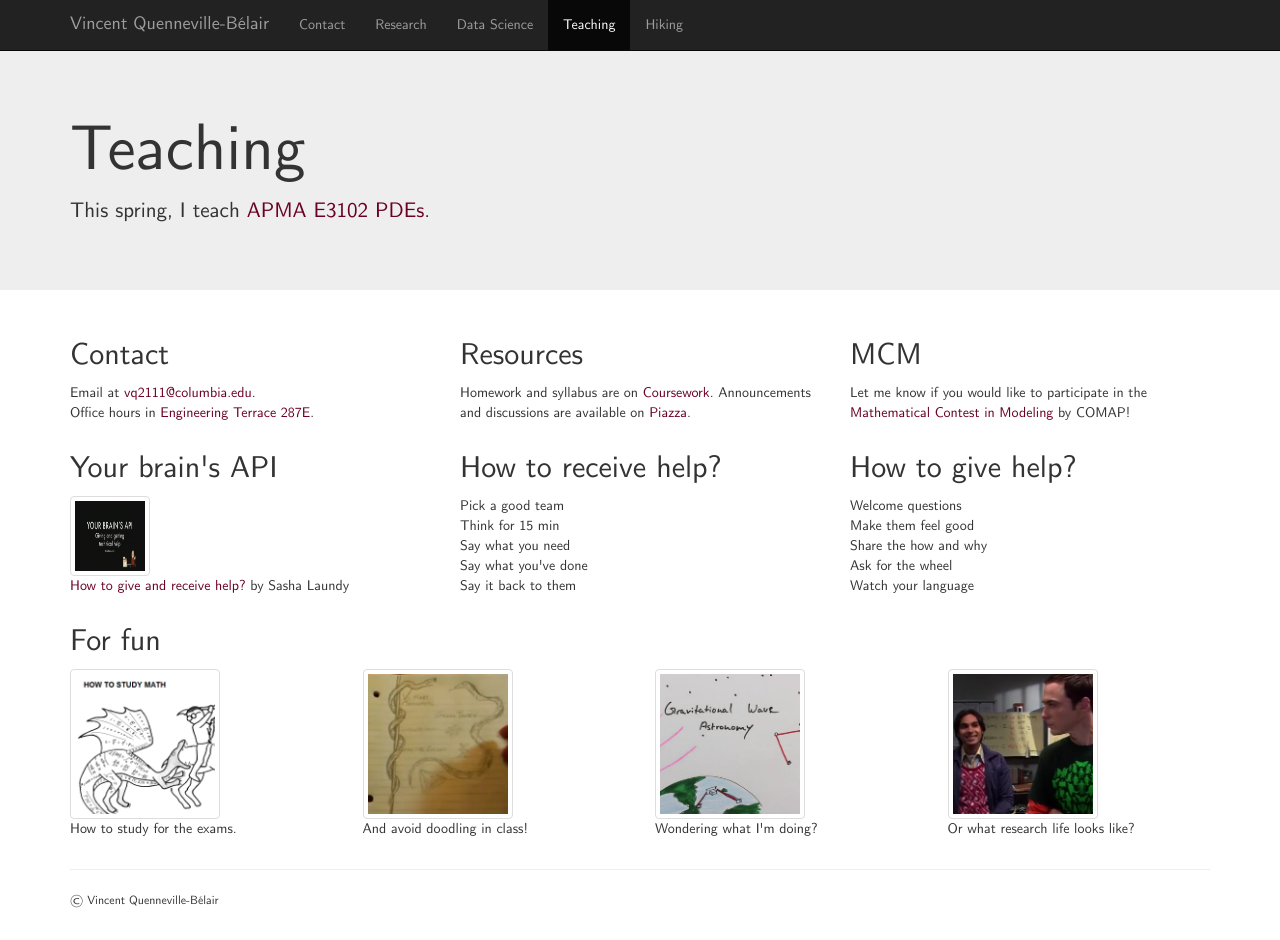
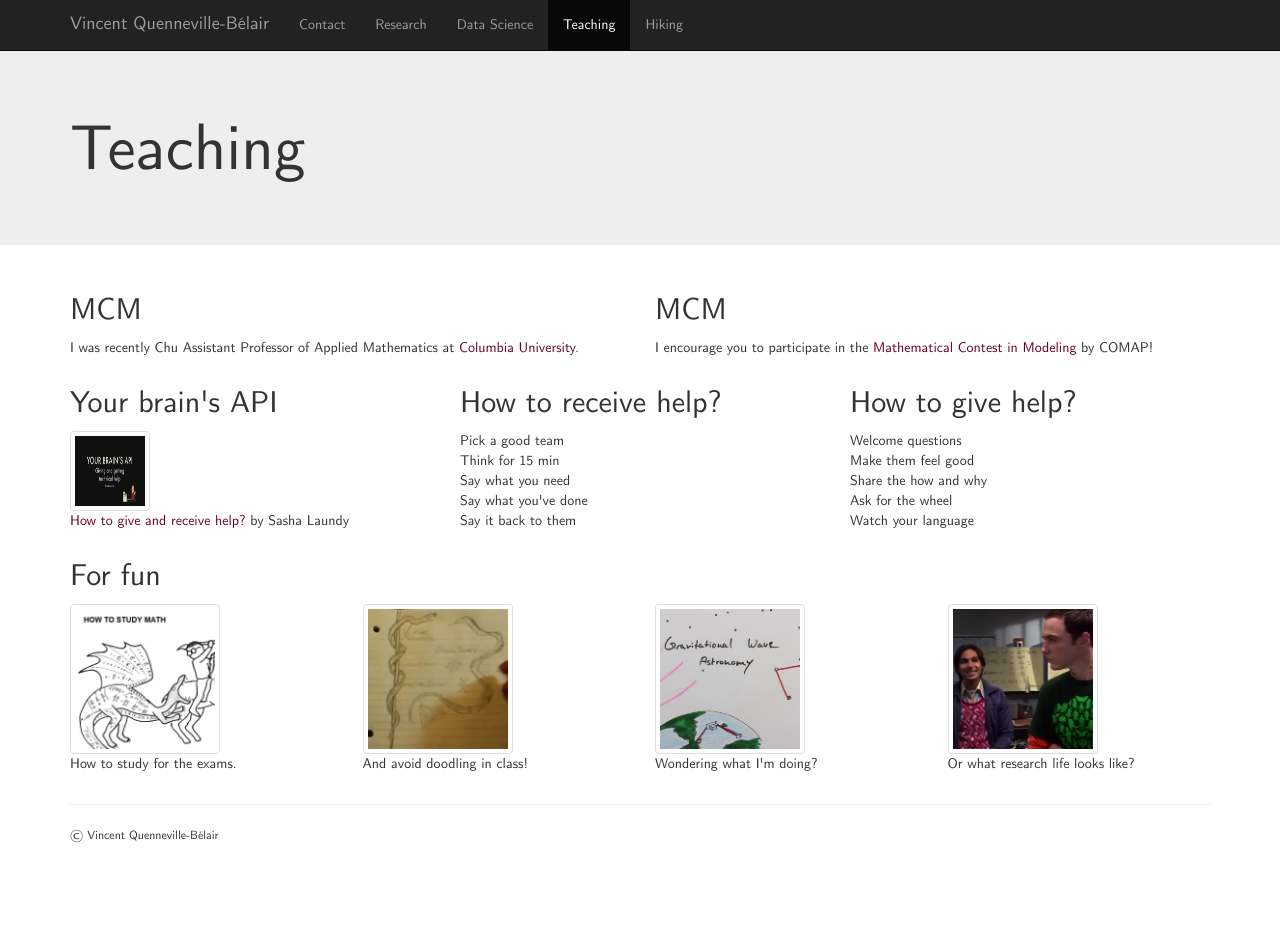
Before and after one commit to vincentqb/vincentqb.github.io.archive, a Jekyll site: the page built from teaching.html, in a window 1280 px wide and 940 px high. Built offline with Jekyll 4.4.1, drawn with Linux system fonts in a browser that asks for light colours; nearby versions of some CDN libraries.

Commit message:
cleaning teaching.

```diff
--- a/teaching.html
+++ b/teaching.html
@@ -35,37 +35,23 @@
 <div class="jumbotron">
 <div class="container">
 <h1>Teaching</h1>
-<p>
-This spring, I teach <a href="http://apam.columbia.edu/apam-courses">APMA E3102 PDEs</a>.
-</p>
-<!--<p><a class="btn btn-default" href="teaching-past.html" role="button">Previous &raquo;</a></p>-->
 </div>
 </div>
 
 <div class="container">
 <div class="row">
 
-<div class="col-md-4 col-sm-12">
-<h2>Contact</h2>
-<p>Email at <a href="mailto:vq2111@columbia.edu">vq2111@columbia.edu</a>.
-<br>Office hours
-in <a href="http://facilities.columbia.edu/building-information/703">Engineering Terrace 287E</a>.
-<!--<br>Office hours Mondays 3:30-5pm. APAM closes at 5pm!-->
+<div class="col-md-6 col-sm-12">
+<h2>MCM</h2>
+<p>
+I was recently Chu Assistant Professor of Applied Mathematics at <a href="http://apam.columbia.edu/">Columbia University</a>.
 </p>
 </div>
 
-<div class="col-md-4 col-sm-12">
-<h2>Resources</h2>
-<p>
-Homework and syllabus are on <a href="https://courseworks2.columbia.edu/courses/25872">Coursework</a>.
-Announcements and discussions are available on <a href="https://piazza.com/class/ixavpviwx973bb">Piazza</a>.
-</p>
-</div>
-
-<div class="col-md-4 col-sm-12">
+<div class="col-md-6 col-sm-12">
 <h2>MCM</h2>
 <p>
-Let me know if you would like to participate in the <a href="http://www.comap.com/undergraduate/contests/index.html">Mathematical Contest in Modeling</a> by COMAP!
+I encourage you to participate in the <a href="http://www.comap.com/undergraduate/contests/index.html">Mathematical Contest in Modeling</a> by COMAP!
 </p>
 </div>
 
@@ -99,34 +85,6 @@
 </p>
 </div>
 
-<!--
-<div class="col-md-4 col-sm-6">
-<p>
-<h2>LaTeX</h2>
-This <a href="docs/example.tex">example</a>
-with this <a href="docs/example.eps">figure</a>
-results in <a href="docs/example.pdf">this</a>
-<br>Install
-<a href="http://www.tug.org/texlive/">TeX Live</a> on Linux
-or <a href="http://miktex.org/">MiKTeX</a> on Windows.
-</p>
-</div>
--->
-
-<!--
-<div class="col-md-6">
-<h2>Previous Courses</h2>
-<p>
-I have also taught courses such as:
-Excursions in Math,
-College Algebra and Probability,
-Precalculus and Calculus,
-Linear Algebra and Differential Equations,
-Sequences, Series, and Foundations.
-</p>
-</div>
--->
-
 </div>
 
 <h2>For fun</h2>
@@ -135,13 +93,6 @@
 <a href="http://abstrusegoose.com/353"><img src="images/abstrusegoose353-mini.png" style="width: 150px; height: 150px;" class="img-thumbnail" alt="Here's how to study for the exams"></a>
 <p>How to study for the exams.</p>
 </div>
-
-<!--
-<div class="col-xs-6 col-md-3">
-<a href="https://www.youtube.com/embed/hY14Er6JX2s"><img src="images/help.png" style="width: 150px; height: 150px;" class="img-thumbnail" alt="Here's how to give and receive help"></a>
-<p>How to give and receive help.</p>
-</div>
--->
 
 <div class="col-xs-6 col-md-3">
 <a href="https://www.youtube.com/watch?v=heKK95DAKms"><img src="images/doodling.png" style="width: 150px; height: 150px;" class="img-thumbnail" alt="But first avoid doodling in class!"></a>
@@ -161,17 +112,4 @@
 </div>
 </div>
 
-<!--
-<li>Digressions on parametric surfaces:
-	<a href="http://en.wikipedia.org/wiki/M._C._Escher">Escher's</a>
-	<a href="http://www.artchive.com/artchive/e/escher/escher_red_ants.jpg">M&ouml;bius Strip</a>,
-	<a href="http://youtu.be/E8rifKlq5hc">Klein Bottle</a>,
-	<a href="http://www.math.ntnu.no/~dundas/75060/TorusGames/TorusGames.html">Chess</a>.</li>
-<li>Chaos in a differential equation: <a href="http://youtu.be/kAZO_sF0K2A">Lorenz Attractor</a></li>
-<li>Eigenfunctions: <a href="http://youtu.be/EQPMhwuYMy4">Vibrations of a plate</a></li>
-<li>
-	<a href="http://netdna.webdesignerdepot.com/uploads/2012/06/sunflower-spirals.jpg">Sunflowers</a>,
-	<a href="https://en.wikipedia.org/wiki/Golden_ratio">Golden Ratio</a>.
--->
-
 </div>
```
